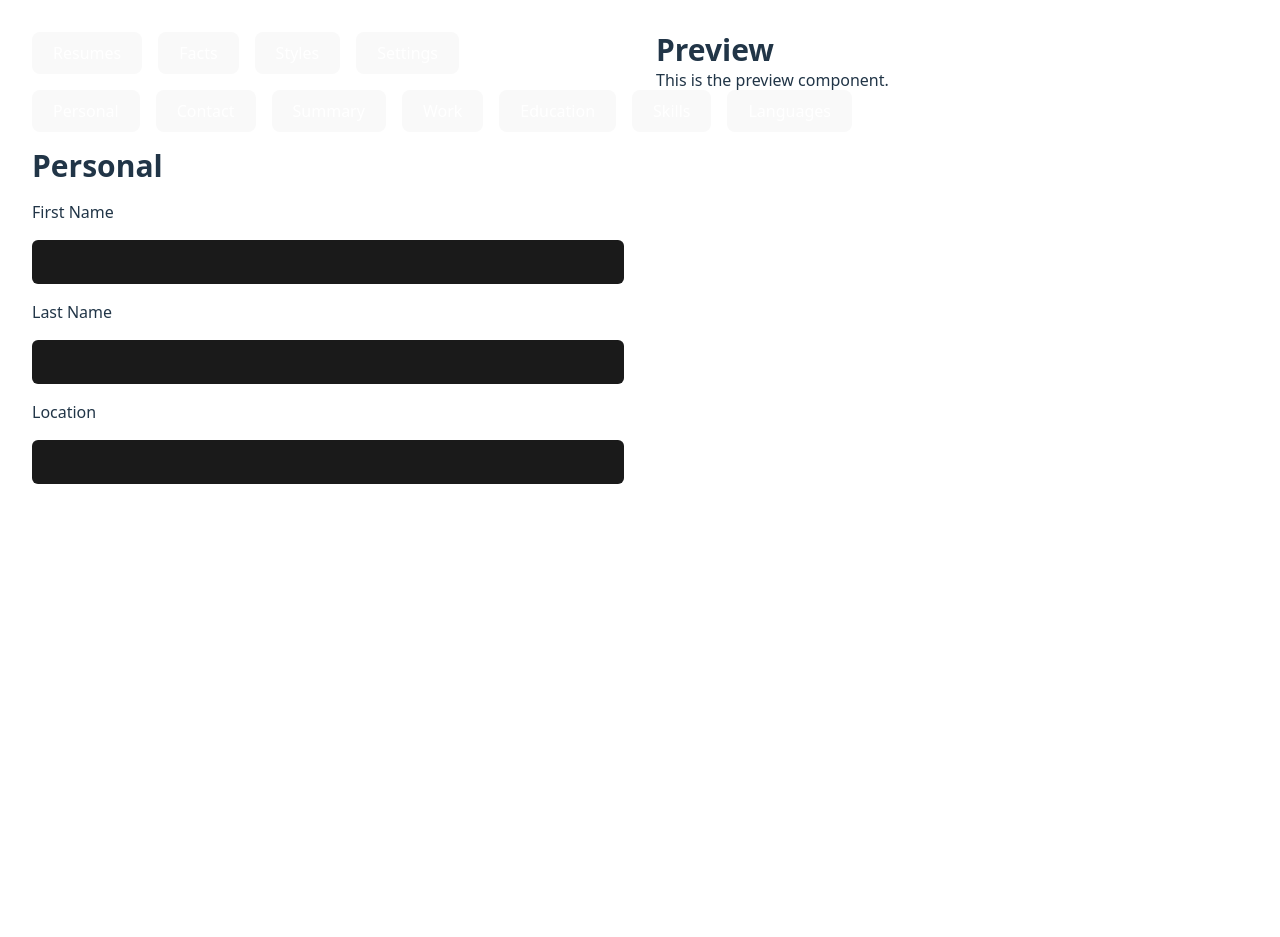
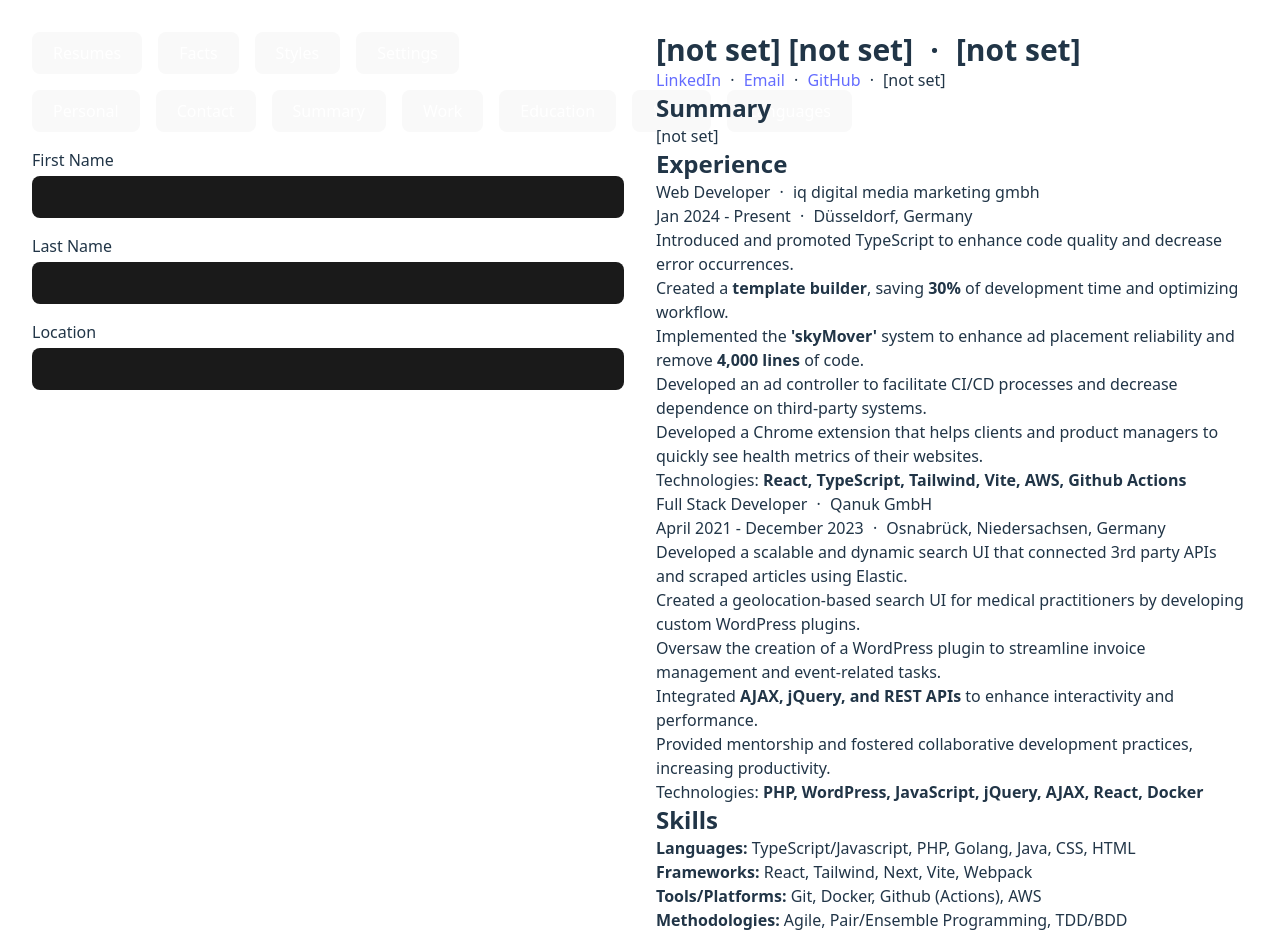
Before and after one commit to xintamosaik/vc8, a React (Vite) app: page / in a window 1280 px wide. Shown: the top 937 px of the page. Before the commit the page ends 800 px from the top, so only its background shows below. Built offline with nearby package versions, Linux system fonts and the light colour scheme.

Commit message:
start including preview

```diff
--- a/src/App.css
+++ b/src/App.css
@@ -1,3 +1,11 @@
 #root {
   padding: 2rem;
 }
+span.dash::before {
+
+    /* we want a nice round point between parts*/
+    content: '\00b7';
+    /* and 1ch space on each side */
+    padding: 0 1ch;
+
+}
--- a/src/Facts/Contact.tsx
+++ b/src/Facts/Contact.tsx
@@ -1,10 +1,61 @@
+import InputText from "../components/InputText";
+import useLocalState from "../hooks/useLocalState"; // adjust path as needed
+
 function Contact() {
-    return (
-      <div id="contact">
-        <h1 className="text-3xl font-bold">Contact</h1>
-        <p>This is the contact component.</p>
-      </div>
-    );
-  }
+  const [email, setEmail] = useLocalState("contact.email", "");
+  const [phone, setPhone] = useLocalState("contact.phone", "");
+  const [linkedin, setLinkedin] = useLocalState("contact.linkedin", "");
+  const [github, setGithub] = useLocalState("contact.github", "");
+  const [website, setWebsite] = useLocalState("contact.website", "");
+  const fields = [
+    {
+      key: "email",
+      label: "Email",
+      value: email,
+      setValue: setEmail,
+    },
+    {
+      key: "phone",
+      label: "Phone",
+      value: phone,
+      setValue: setPhone,
+    },
+    {
+      key: "linkedin",
+      label: "LinkedIn",
+      value: linkedin,
+      setValue: setLinkedin,
+    },
+    {
+      key: "github",
+      label: "GitHub",
+      value: github,
+      setValue: setGithub,
+    },
+    {
+      key: "website",
+      label: "Website",
+      value: website,
+      setValue: setWebsite,
+    },
+  ];
 
-  export default Contact;
+  return (
+    <div id="contact" className="flex flex-col gap-4">
+
+      {fields.map(({ key, label, value, setValue }) => (
+        <div key={key} className="flex flex-col gap-1">
+          <label htmlFor={key}>{label}</label>
+          <InputText
+            name={key}
+            id={key}
+            value={value}
+            onChange={(e: React.ChangeEvent<HTMLInputElement>) => setValue(e.target.value)}
+          />
+        </div>
+      ))}
+    </div>
+  );
+}
+
+export default Contact;
--- a/src/Facts/Personal.tsx
+++ b/src/Facts/Personal.tsx
@@ -1,46 +1,46 @@
 import InputText from "../components/InputText";
 import useLocalState from "../hooks/useLocalState"; // adjust path as needed
+
 function Personal() {
   const [first, setFirst] = useLocalState("personal.first", "");
   const [last, setLast] = useLocalState("personal.last", "");
   const [location, setLocation] = useLocalState("personal.location", "");
 
+  const fields = [
+    {
+      key: "first",
+      label: "First Name",
+      value: first,
+      setValue: setFirst,
+    },
+    {
+      key: "last",
+      label: "Last Name",
+      value: last,
+      setValue: setLast,
+    },
+    {
+      key: "location",
+      label: "Location",
+      value: location,
+      setValue: setLocation,
+    },
+  ];
+
   return (
     <div id="personal" className="flex flex-col gap-4">
 
-        <h1 className="text-3xl font-bold">Personal</h1>
-        <label htmlFor="first">
-          First Name
-        </label>
+      {fields.map(({ key, label, value, setValue }) => (
+        <div key={key} className="flex flex-col gap-1">
+          <label htmlFor={key}>{label}</label>
           <InputText
-          name="first"
-          id="first"
-          className="border-2 border-gray-300 rounded-md p-2"
-          value={first}
-          onChange={(e: React.ChangeEvent<HTMLInputElement>) => setFirst(e.target.value)}
+            name={key}
+            id={key}
+            value={value}
+            onChange={(e: React.ChangeEvent<HTMLInputElement>) => setValue(e.target.value)}
           />
-        <label htmlFor="last">
-          Last Name
-        </label>
-        <InputText
-          name="last"
-          id="last"
-          className="border-2 border-gray-300 rounded-md p-2"
-          value={last}
-          onChange={(e: React.ChangeEvent<HTMLInputElement>) => setLast(e.target.value)}
-
-        />
-        <label htmlFor="location">
-            Location
-        </label>
-        <InputText
-          name="location"
-          id="location"
-          className="border-2 border-gray-300 rounded-md p-2"
-          value={location}
-          onChange={(e: React.ChangeEvent<HTMLInputElement>) => setLocation(e.target.value)}
-        />
-
+        </div>
+      ))}
     </div>
   );
 }
--- a/src/Facts/Summary.tsx
+++ b/src/Facts/Summary.tsx
@@ -1,12 +1,53 @@
+import InputText from "../components/InputText";
+import useLocalState from "../hooks/useLocalState"; // adjust path as needed
+
 function Summary() {
+  const [title, setTitle] = useLocalState("summary.title", "");
+  const [description, setDescription] = useLocalState(
+    "summary.description",
+    ""
+  );
+
+  const fields = [
+    {
+      key: "title",
+      label: "Title",
+      value: title,
+      setValue: setTitle,
+    },
+  ];
+
   return (
-    <div className="summary">
-      <h1 className="text-3xl font-bold">Summary</h1>
-      <p>
-        This is a summary of the facts. It provides an overview of the key
-        points and findings.
-      </p>
+    <div id="summary" className="flex flex-col gap-4">
+      {fields.map(({ key, label, value, setValue }) => (
+        <div key={key} className="flex flex-col gap-1">
+          <label htmlFor={key}>{label}</label>
+          <InputText
+            name={key}
+            id={key}
+            value={value}
+            onChange={(e: React.ChangeEvent<HTMLInputElement>) =>
+              setValue(e.target.value)
+            }
+          />
+        </div>
+      ))}
+      <div key="description" className="flex flex-col gap-1">
+        <label htmlFor="description">Description</label>
+        <textarea
+          name="description"
+          id="description"
+          value={description}
+          onChange={(e: React.ChangeEvent<HTMLTextAreaElement>) =>
+            setDescription(e.target.value)
+          }
+          className="bg-transparent border color-white border-gray-300 rounded p-2"
+          rows={12}
+          placeholder="Write a brief summary about yourself"
+        />
+      </div>
     </div>
   );
 }
+
 export default Summary;
--- a/src/Preview.tsx
+++ b/src/Preview.tsx
@@ -1,8 +1,186 @@
+import useLocalState from "./hooks/useLocalState"; // adjust path as needed
 function Preview() {
+  const [first] = useLocalState("personal.first", "[not set]");
+  const [last] = useLocalState("personal.last", "[not set]");
+  const [location] = useLocalState("personal.location", "[not set]");
+  const [email] = useLocalState("contact.email", "[not set]");
+
+  const [linkedin] = useLocalState("contact.linkedin", "[not set]");
+  const [github] = useLocalState("contact.github", "[not set]");
+  const [title] = useLocalState("summary.title", "[not set]");
+  const [summary] = useLocalState("summary.description", "[not set]");
+
   return (
     <div id="preview">
-        <h1 className="text-3xl font-bold">Preview</h1>
-        <p>This is the preview component.</p>
+      <section id="title">
+        <h1 className="text-3xl font-bold">
+          <span>
+            {first.trim()} {last.trim()}
+          </span>
+          <span className="dash"></span>
+          <span>{title}</span>
+        </h1>
+      </section>
+
+      <section id="contact">
+        <span>
+          <a href={linkedin} target="_blank">
+            LinkedIn
+          </a>
+        </span>
+        <span className="dash"></span>
+        <span>
+          <a id="email" href={`mailto:${email}`} target="_blank">
+            Email
+          </a>
+        </span>
+        <span className="dash"></span>
+        <span>
+          <a href={github} target="_blank">
+            GitHub
+          </a>
+        </span>
+        <span className="dash"></span>
+        <span>{location}</span>
+      </section>
+
+      <section id="summary">
+        <h2 className="text-2xl font-bold">Summary</h2>
+        <p>
+
+          {summary.trim()}
+        </p>
+      </section>
+
+      <section id="experience">
+        <h2 className="text-2xl font-bold">Experience</h2>
+
+        <div className="job entry">
+          <h3>
+            <span>Web Developer</span>
+            <span className="dash"></span>
+            <span>iq digital media marketing gmbh</span>
+          </h3>
+          <h4>
+            <span>Jan 2024 - Present</span>
+            <span className="dash"></span>
+            <span>Düsseldorf, Germany</span>
+          </h4>
+
+          <ul>
+            <li>
+              Introduced and promoted TypeScript to enhance code quality and
+              decrease error occurrences.
+            </li>
+            <li>
+              Created a <strong>template builder</strong>, saving{" "}
+              <strong>30%</strong> of development time and optimizing workflow.
+            </li>
+            <li>
+              Implemented the <strong>'skyMover'</strong> system to enhance ad
+              placement reliability and remove <strong>4,000 lines</strong> of
+              code.
+            </li>
+            <li>
+              Developed an ad controller to facilitate CI/CD processes and
+              decrease dependence on third-party systems.
+            </li>
+            <li>
+              Developed a Chrome extension that helps clients and product
+              managers to quickly see health metrics of their websites.
+            </li>
+            <li>
+              Technologies:{" "}
+              <strong>
+                React, TypeScript, Tailwind, Vite, AWS, Github Actions
+              </strong>
+            </li>
+          </ul>
+        </div>
+
+        <div className="job entry">
+          <h3>
+            <span>Full Stack Developer</span>
+            <span className="dash"></span>
+            <span>Qanuk GmbH</span>
+          </h3>
+          <h4>
+            <span>April 2021 - December 2023</span>
+            <span className="dash"></span>
+            <span>Osnabrück, Niedersachsen, Germany</span>
+          </h4>
+
+          <ul>
+            <li>
+              Developed a scalable and dynamic search UI that connected 3rd
+              party APIs and scraped articles using Elastic.
+            </li>
+            <li>
+              Created a geolocation-based search UI for medical practitioners by
+              developing custom WordPress plugins.
+            </li>
+            <li>
+              Oversaw the creation of a WordPress plugin to streamline invoice
+              management and event-related tasks.
+            </li>
+            <li>
+              Integrated <strong>AJAX, jQuery, and REST APIs</strong> to enhance
+              interactivity and performance.
+            </li>
+            <li>
+              Provided mentorship and fostered collaborative development
+              practices, increasing productivity.
+            </li>
+            <li>
+              Technologies:{" "}
+              <strong>
+                PHP, WordPress, JavaScript, jQuery, AJAX, React, Docker
+              </strong>
+            </li>
+          </ul>
+        </div>
+      </section>
+
+      <section>
+        <h2 className="text-2xl font-bold">Skills</h2>
+        <ul>
+          <li>
+            <strong>Languages:</strong> TypeScript/Javascript, PHP, Golang,
+            Java, CSS, HTML
+          </li>
+          <li>
+            <strong>Frameworks:</strong> React, Tailwind, Next, Vite, Webpack
+          </li>
+          <li>
+            <strong>Tools/Platforms:</strong> Git, Docker, Github (Actions), AWS
+          </li>
+          <li>
+            <strong>Methodologies:</strong> Agile, Pair/Ensemble Programming,
+            TDD/BDD
+          </li>
+        </ul>
+      </section>
+
+      <section>
+        <h2 className="text-2xl font-bold">Education</h2>
+
+        <div className="education entry">
+          <h3>
+            <span>Master of Arts in Sociology</span>
+            <span className="dash"></span>
+            <span>Universität Bielefeld</span>
+          </h3>
+          <h4>
+            <span>September 2021</span>
+            <span className="dash"></span>
+            <span>Bielefeld, NRW, Germany</span>
+          </h4>
+          <p>
+            Specialization: Qualitative Studies and Workplace
+            Studies/Ethnomethodology
+          </p>
+        </div>
+      </section>
     </div>
   );
 }
```
Lines whose indentation alone changed are shown as unchanged.
